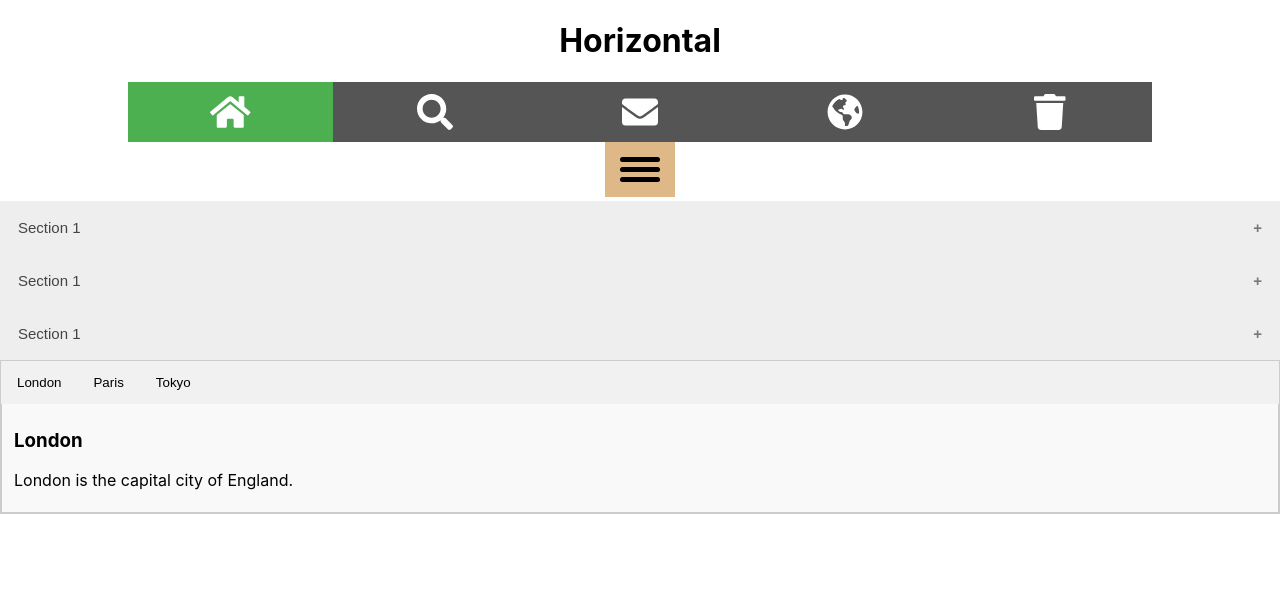
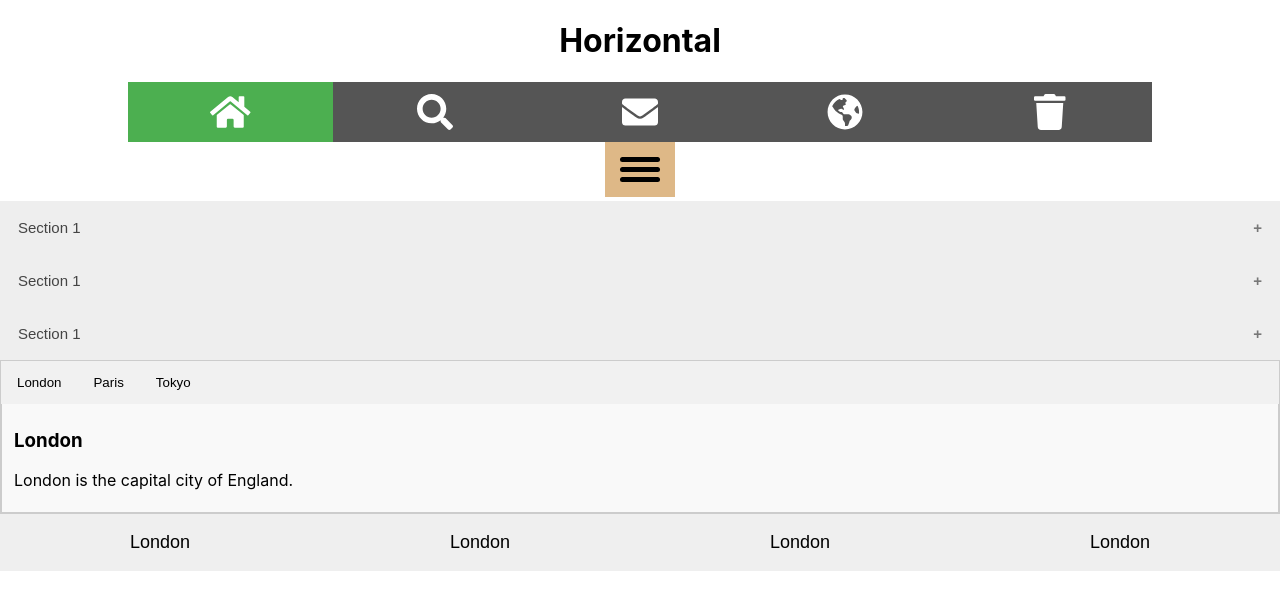
Before and after one commit to alan-jouhar/w3_guids, a React (Create React App) app: page / in a window 1280 px wide. Shown: the top 610 px of the page. Built offline with nearby package versions, Linux system fonts and the light colour scheme.

Commit message:
Added the tab header component

```diff
--- a/src/App.js
+++ b/src/App.js
@@ -1,6 +1,7 @@
 import React from "react";
 import IconBar from './components/icon_bar/iconBar';
-import MenuIcon from './components/menu_icon/menuIcon'
+import MenuIcon from './components/menu_icon/menuIcon';
+import TabHeader from './components/teb_header/tab_header'
 import './App.css'
 import { library } from '@fortawesome/fontawesome-svg-core'
 import { faHome, faSearch, faEnvelope, faGlobeAmericas, faTrash } from '@fortawesome/free-solid-svg-icons'
@@ -9,13 +10,30 @@ import Tabs from './components/tabs/tabs'
 library.add(faHome, faSearch, faEnvelope, faGlobeAmericas, faTrash)
 
 function App() {
-
+  let items = [{
+    title: "London",
+    description: "London is the capital city of England.",
+    bg:"green"
+  }, {
+    title: "London",
+    description: "London is the capital city of England.",
+    bg:"blue"
+  }, {
+    title: "London",
+    description: "London is the capital city of England.",
+    bg:"red"
+  }, {
+    title: "London",
+    description: "London is the capital city of England.",
+    bg:"yellow"
+  },]
   return (
     <div className="container App">
       <IconBar />
       <MenuIcon animated />
       <Accordion />
       <Tabs />
+      <TabHeader items={items} />
     </div>
   )
 }
--- /dev/null
+++ b/src/components/teb_header/tab_header.css
@@ -0,0 +1,31 @@
+.tab-header *{
+    margin: 0
+}
+
+.tab-header__card {
+    display: none;
+    box-sizing: border-box;
+    padding: 70px 70px;
+}
+
+.tab-header__menu {
+    display: flex;
+}
+
+.tab-header__desc {
+    margin-bottom: 0;
+    padding-bottom: 20px;
+}
+
+.tab-header__btn {
+    flex: 1 1 auto;
+    outline: none;
+    border: none;
+    font-size: 18px;
+    padding: 18px;
+}
+
+.tab-header__btn:hover {
+    background-color: rgb(214, 214, 214);
+    cursor: pointer;
+}
--- /dev/null
+++ b/src/components/teb_header/tab_header.js
@@ -0,0 +1,53 @@
+import React from 'react';
+import './tab_header.css';
+
+function TabHeader(props) {
+    function activateCard(id) {
+        let cards = document.getElementsByClassName("tab-header__card");
+        Array.prototype.forEach.call(cards, e => {
+            console.log(id, e.id)
+            if (e.id === id) {
+                e.style.display = "block";
+                e.style.backgroundColor = e.getAttribute("data-bg")
+                console.log("inside the if statement")
+            }
+            else {
+                e.style.display = "none"
+            }
+        })
+
+
+    }
+    function activateBtn(e) {
+        let btn = e.target;
+        let btns = document.getElementsByClassName("tab-header__btn");
+        let id = btn.id;
+        activateCard(id);
+        Array.prototype.forEach.call(btns, e => {
+            if (e.style.backgroundColor) {
+                e.style.backgroundColor = ""
+            }
+        })
+        btn.style.backgroundColor = btn.getAttribute("data-bg")
+    }
+
+    return (
+        <div className="tab-header">
+            <div className="tab-header__content">
+                {props.items.map((e, i) => (
+                    <div className="tab-header__card" id={i} data-bg={e.bg}>
+                        <h1>{e.title}</h1>
+                        <p className="tab-header__desc">{e.description}</p>
+                    </div>
+                ))}
+            </div>
+            <div className="tab-header__menu" onClick={activateBtn}>
+                {props.items.map((e, i) => (
+                    <button className="tab-header__btn" data-bg={e.bg} id={i}>{e.title}</button>
+                ))}
+            </div>
+        </div>
+    )
+}
+
+export default TabHeader;
```
